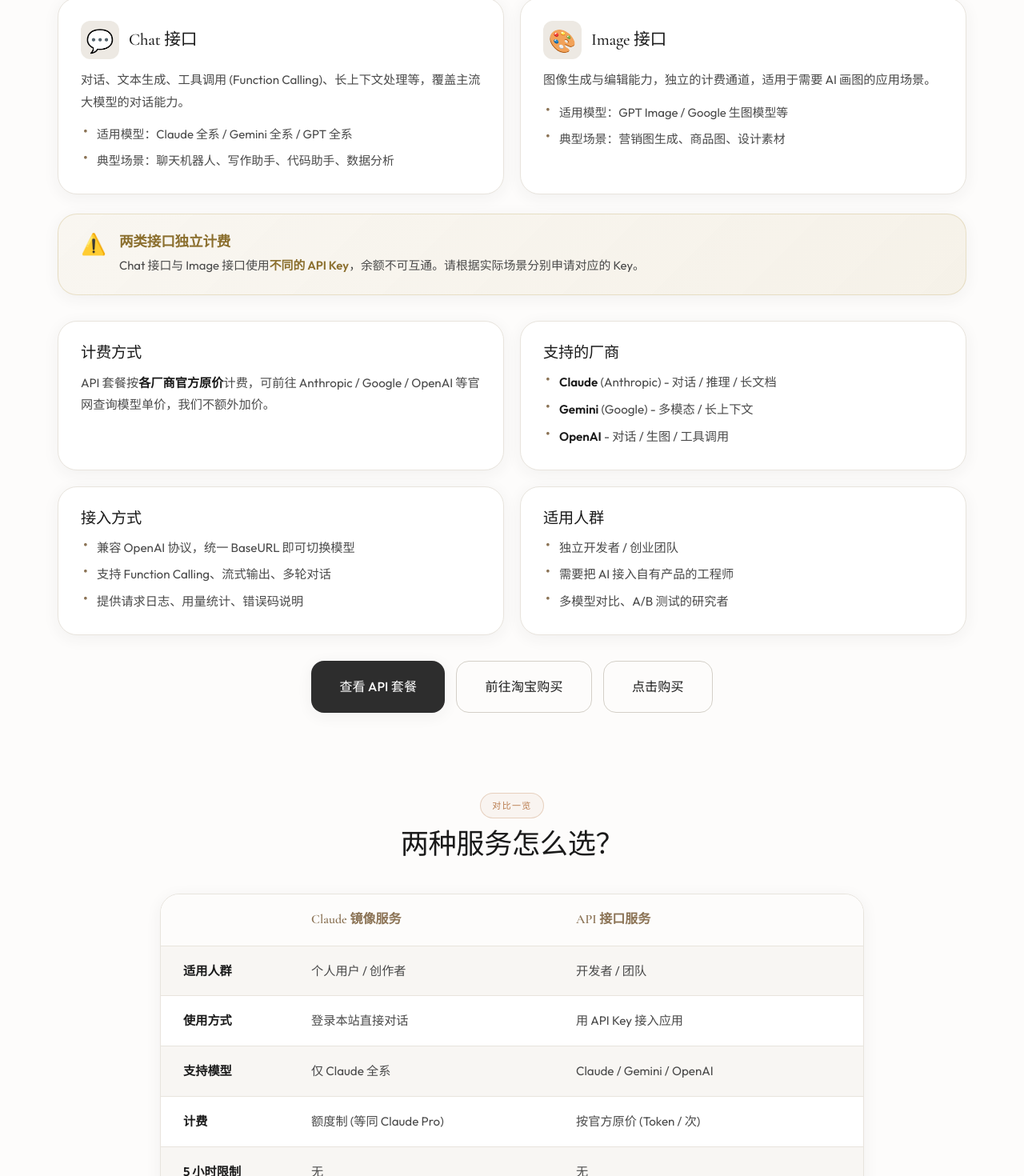
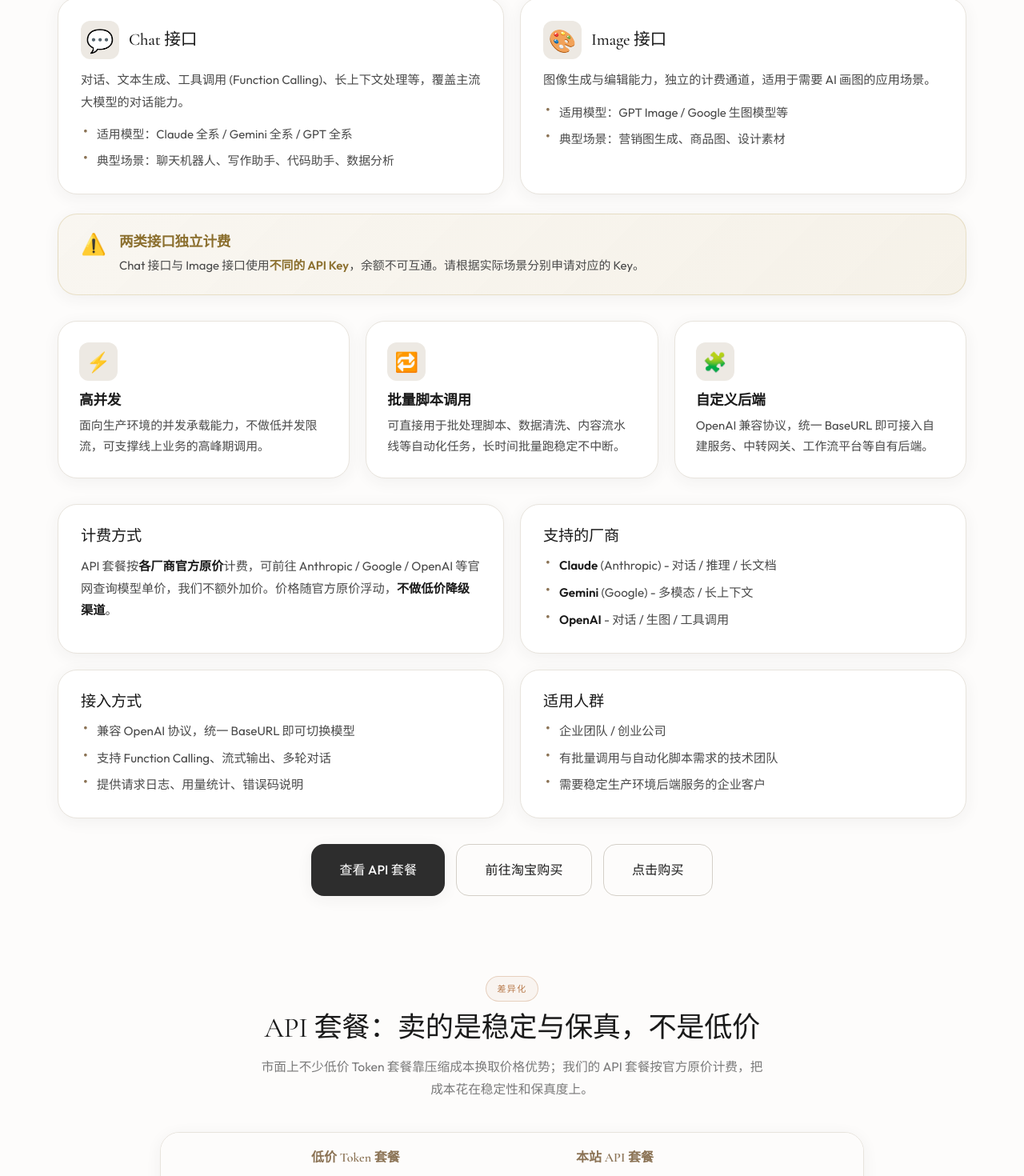
Before and after one commit to ai-mirror-for-free/home-front, a Vue app: page /plans in a window 1280 px wide. Shown: the part 1306-2776 px from the top of the page at 80% size. Built offline with nearby package versions, Linux system fonts and the light colour scheme; no server answers.

Commit message:
提交类型: function 改动内容: API 套餐改企业定位与差异化说明

```diff
--- a/src/views/BillingRules.vue
+++ b/src/views/BillingRules.vue
@@ -39,7 +39,7 @@ const billingRules = [
     id: 'rule-2',
     icon: '💱',
     title: 'API 套餐按官方原价计费',
-    description: '所有的 API 套餐可使用模型按官方 API 原价计费，您可以自行前往 Claude / Gemini / OpenAI 等官网查询最新模型价格，本站不额外加价。'
+    description: '所有的 API 套餐可使用模型按官方 API 原价计费，您可以自行前往 Claude / Gemini / OpenAI 等官网查询最新模型价格，本站不额外加价。API 套餐不使用低价降级渠道，定价随官方原价浮动，我们优先保证 Token 保真与调用稳定性。'
   },
   {
     id: 'rule-3',
--- a/src/views/Home.vue
+++ b/src/views/Home.vue
@@ -69,14 +69,15 @@
           <div class="plan-preview card">
             <div class="plan-preview-head">
               <div class="plan-preview-icon" style="background: rgba(56,189,248,0.15);">🔌</div>
-              <span class="tag tag-purple">面向开发者</span>
+              <span class="tag tag-purple">面向企业 / 团队</span>
             </div>
             <h3>API 接口服务</h3>
-            <p>提供 Claude / Gemini / OpenAI 等大模型的标准 API 接口，对接自有应用与工作流。</p>
+            <p>官方原价 Token，提供 Claude / Gemini / OpenAI 等大模型的标准 API 接口，面向企业级应用与生产环境。</p>
             <ul class="plan-preview-points">
               <li><strong>Chat 接口</strong>：对话 / 文本生成 / 工具调用</li>
               <li><strong>Image 接口</strong>：图像生成与编辑 (独立计费)</li>
               <li>两类接口对应不同的 API Key，不可混用</li>
+              <li>高并发 · 批量脚本调用 · 自定义后端接入</li>
               <li>按官方原价计费，可前往各厂商官网查询</li>
             </ul>
             <RouterLink to="/plans#api" class="plan-preview-link">了解 API 服务 →</RouterLink>
--- a/src/views/Plans.vue
+++ b/src/views/Plans.vue
@@ -6,7 +6,7 @@
       <div class="page-header">
         <span class="tag tag-cyan">套餐介绍</span>
         <h1 class="page-title">两大服务，一次了解</h1>
-        <p class="page-desc">chat-keeper 主营两大服务：可直接访问的 Claude 镜像网站，以及面向开发者的各大模型 API 接口服务。</p>
+        <p class="page-desc">chat-keeper 主营两大服务：可直接访问的 Claude 镜像网站，以及面向企业团队的各大模型 API 接口服务。</p>
       </div>
 
       <!-- Service 1: Claude 镜像 -->
@@ -53,9 +53,9 @@
         <div class="service-head">
           <div class="service-icon" style="background: rgba(56,189,248,0.15);">🔌</div>
           <div>
-            <span class="tag tag-purple">面向开发者</span>
+            <span class="tag tag-purple">面向企业 / 团队</span>
             <h2 class="service-title">API 接口服务</h2>
-            <p class="service-subtitle">提供 Claude / Gemini / OpenAI 等大模型的标准 API 接口，对接自有应用。</p>
+            <p class="service-subtitle">官方原价 Token，高并发、可批量脚本调用、可自定义后端，面向企业级应用与生产环境。</p>
           </div>
         </div>
 
@@ -92,10 +92,28 @@
           </div>
         </div>
 
+        <div class="api-capabilities">
+          <div class="api-capability card">
+            <div class="api-capability-icon">⚡</div>
+            <h4>高并发</h4>
+            <p>面向生产环境的并发承载能力，不做低并发限流，可支撑线上业务的高峰期调用。</p>
+          </div>
+          <div class="api-capability card">
+            <div class="api-capability-icon">🔁</div>
+            <h4>批量脚本调用</h4>
+            <p>可直接用于批处理脚本、数据清洗、内容流水线等自动化任务，长时间批量跑稳定不中断。</p>
+          </div>
+          <div class="api-capability card">
+            <div class="api-capability-icon">🧩</div>
+            <h4>自定义后端</h4>
+            <p>OpenAI 兼容协议，统一 BaseURL 即可接入自建服务、中转网关、工作流平台等自有后端。</p>
+          </div>
+        </div>
+
         <div class="service-grid">
           <div class="info-card card">
             <h3>计费方式</h3>
-            <p>API 套餐按<strong>各厂商官方原价</strong>计费，可前往 Anthropic / Google / OpenAI 等官网查询模型单价，我们不额外加价。</p>
+            <p>API 套餐按<strong>各厂商官方原价</strong>计费，可前往 Anthropic / Google / OpenAI 等官网查询模型单价，我们不额外加价。价格随官方原价浮动，<strong>不做低价降级渠道</strong>。</p>
           </div>
           <div class="info-card card">
             <h3>支持的厂商</h3>
@@ -116,9 +134,9 @@
           <div class="info-card card">
             <h3>适用人群</h3>
             <ul>
-              <li>独立开发者 / 创业团队</li>
-              <li>需要把 AI 接入自有产品的工程师</li>
-              <li>多模型对比、A/B 测试的研究者</li>
+              <li>企业团队 / 创业公司</li>
+              <li>有批量调用与自动化脚本需求的技术团队</li>
+              <li>需要稳定生产环境后端服务的企业客户</li>
             </ul>
           </div>
         </div>
@@ -127,6 +145,42 @@
           <RouterLink to="/pricing" class="btn btn-primary btn-lg">查看 API 套餐</RouterLink>
           <a :href="taobaoUrl" target="_blank" class="btn btn-outline btn-lg">前往淘宝购买</a>
           <a :href="fakaUrl" target="_blank" class="btn btn-outline btn-lg">点击购买</a>
+        </div>
+      </section>
+
+      <!-- API 差异化 -->
+      <section class="compare-block">
+        <div class="section-header">
+          <span class="tag tag-orange">差异化</span>
+          <h2>API 套餐：卖的是稳定与保真，不是低价</h2>
+          <p class="section-sub">市面上不少低价 Token 套餐靠压缩成本换取价格优势；我们的 API 套餐按官方原价计费，把成本花在稳定性和保真度上。</p>
+        </div>
+        <div class="compare-table card">
+          <div class="compare-row compare-head">
+            <div></div>
+            <div>低价 Token 套餐</div>
+            <div>本站 API 套餐</div>
+          </div>
+          <div class="compare-row">
+            <div class="compare-label">价格</div>
+            <div>明显低于官方原价</div>
+            <div>官方原价，明码标价不加价</div>
+          </div>
+          <div class="compare-row">
+            <div class="compare-label">Token 保真</div>
+            <div>共享号池 / 非官方渠道，可能降级、截断上下文或换模型</div>
+            <div>官方渠道 Token，不降智、不截断上下文、不偷换模型</div>
+          </div>
+          <div class="compare-row">
+            <div class="compare-label">并发能力</div>
+            <div>常见限速、排队与超时</div>
+            <div>高并发，面向生产环境</div>
+          </div>
+          <div class="compare-row">
+            <div class="compare-label">适用场景</div>
+            <div>个人尝鲜、低成本试用</div>
+            <div>企业生产、批量任务、自有后端服务</div>
+          </div>
         </div>
       </section>
 
@@ -425,6 +479,41 @@ onMounted(async () => {
   font-weight: 600;
 }
 
+/* API CAPABILITIES */
+.api-capabilities {
+  display: grid;
+  grid-template-columns: repeat(3, 1fr);
+  gap: 20px;
+  margin-bottom: 32px;
+}
+.api-capability {
+  padding: 26px;
+}
+.api-capability-icon {
+  width: 48px;
+  height: 48px;
+  display: flex;
+  align-items: center;
+  justify-content: center;
+  font-size: 24px;
+  background: var(--color-bg-accent);
+  border-radius: 12px;
+  margin-bottom: 14px;
+}
+.api-capability h4 {
+  font-family: var(--font-display);
+  font-size: 1.1rem;
+  font-weight: 600;
+  margin: 0 0 8px;
+  color: var(--color-text-primary);
+}
+.api-capability p {
+  color: var(--color-text-secondary);
+  font-size: 0.93rem;
+  line-height: 1.75;
+  margin: 0;
+}
+
 /* COMPARE TABLE */
 .compare-block {
   margin-bottom: 60px;
@@ -432,6 +521,13 @@ onMounted(async () => {
 .section-header {
   text-align: center;
   margin-bottom: 40px;
+}
+.section-header .section-sub {
+  color: var(--color-text-muted);
+  font-size: 0.98rem;
+  line-height: 1.8;
+  max-width: 680px;
+  margin: 12px auto 0;
 }
 .section-header h2 {
   font-family: var(--font-display);
@@ -486,7 +582,7 @@ onMounted(async () => {
 
 /* Responsive */
 @media (max-width: 1024px) {
-  .service-grid, .api-subtypes { grid-template-columns: 1fr; }
+  .service-grid, .api-subtypes, .api-capabilities { grid-template-columns: 1fr; }
 }
 @media (max-width: 768px) {
   .service-head { flex-direction: column; align-items: flex-start; }
--- a/src/views/Pricing.vue
+++ b/src/views/Pricing.vue
@@ -82,7 +82,7 @@ const fakaUrl = ref(defaultTaobaoUrl)
 
 const packageTypes = [
   { id: 'mirror', name: 'Claude 镜像套餐', icon: '🪞', desc: 'Web 端直接使用,适合个人与团队' },
-  { id: 'api', name: 'API 套餐', icon: '🔌', desc: '按量计费,对接自有应用' },
+  { id: 'api', name: 'API 套餐', icon: '🔌', desc: '企业级接口,按量计费对接自有后端' },
 ]
 const activePackageType = ref('mirror')
 
@@ -116,8 +116,12 @@ const apiPlan = ref({
     { text: 'Claude / Gemini / OpenAI 全系模型', included: true },
     { text: 'Chat 接口 + Image 接口 (Key 独立)', included: true },
     { text: '对接自有应用 / OpenWebUI等', included: true },
+    { text: '支持高并发，面向生产环境', included: true },
+    { text: '支持批量脚本与自动化调用', included: true },
+    { text: '支持自定义后端接入 (自建服务/中转网关)', included: true },
     { text: '按各厂商官方原价计费', included: true },
-    { text: '高并发 + 技术支持', included: true },
+    { text: '官方渠道 Token，不降级不换模型', included: true },
+    { text: '技术支持', included: true },
   ],
   models: [],
 })
```
